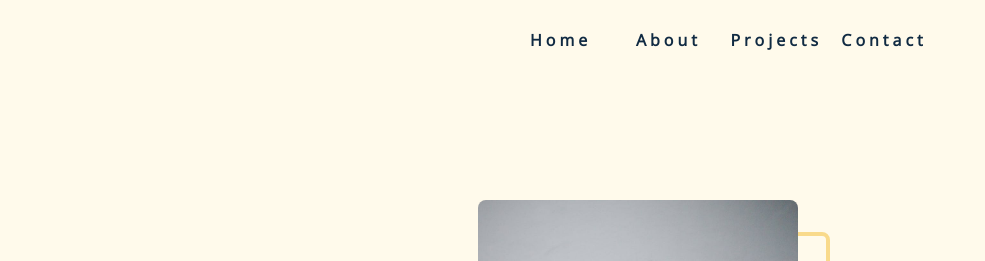
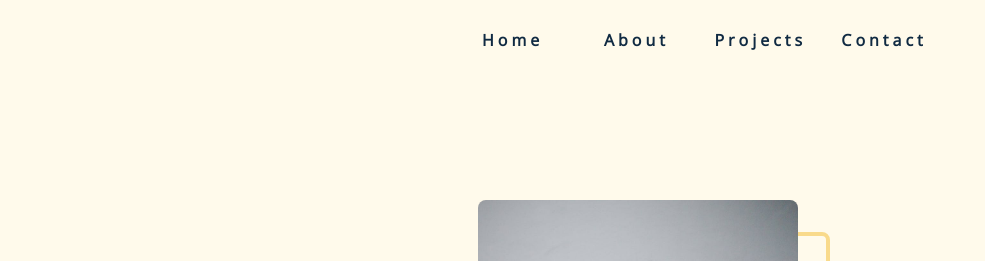
Before and after one commit to john-smilga/html-css-portfolio-project-with-css-grid, a plain HTML site: page index.html in a window 1280 px wide. Shown: the top 261 px of the page, 295-1280 px from the left. Drawn offline with nearby package versions, Linux system fonts and the light colour scheme.

Commit message:
bigger column gap and removed max-width

```diff
--- a/css/styles.css
+++ b/css/styles.css
@@ -227,8 +227,7 @@ Navbar
     display: grid;
     grid-template-columns: repeat(4, 1fr);
     justify-items: center;
-    column-gap: 1rem;
-    max-width: 35rem;
+    column-gap: 2rem;
   }
   .nav-links a {
     text-transform: capitalize;
@@ -245,6 +244,7 @@ Navbar
     grid-template-columns: auto 1fr;
     align-items: center;
   }
+
   .nav-links {
     justify-self: end;
   }
```
